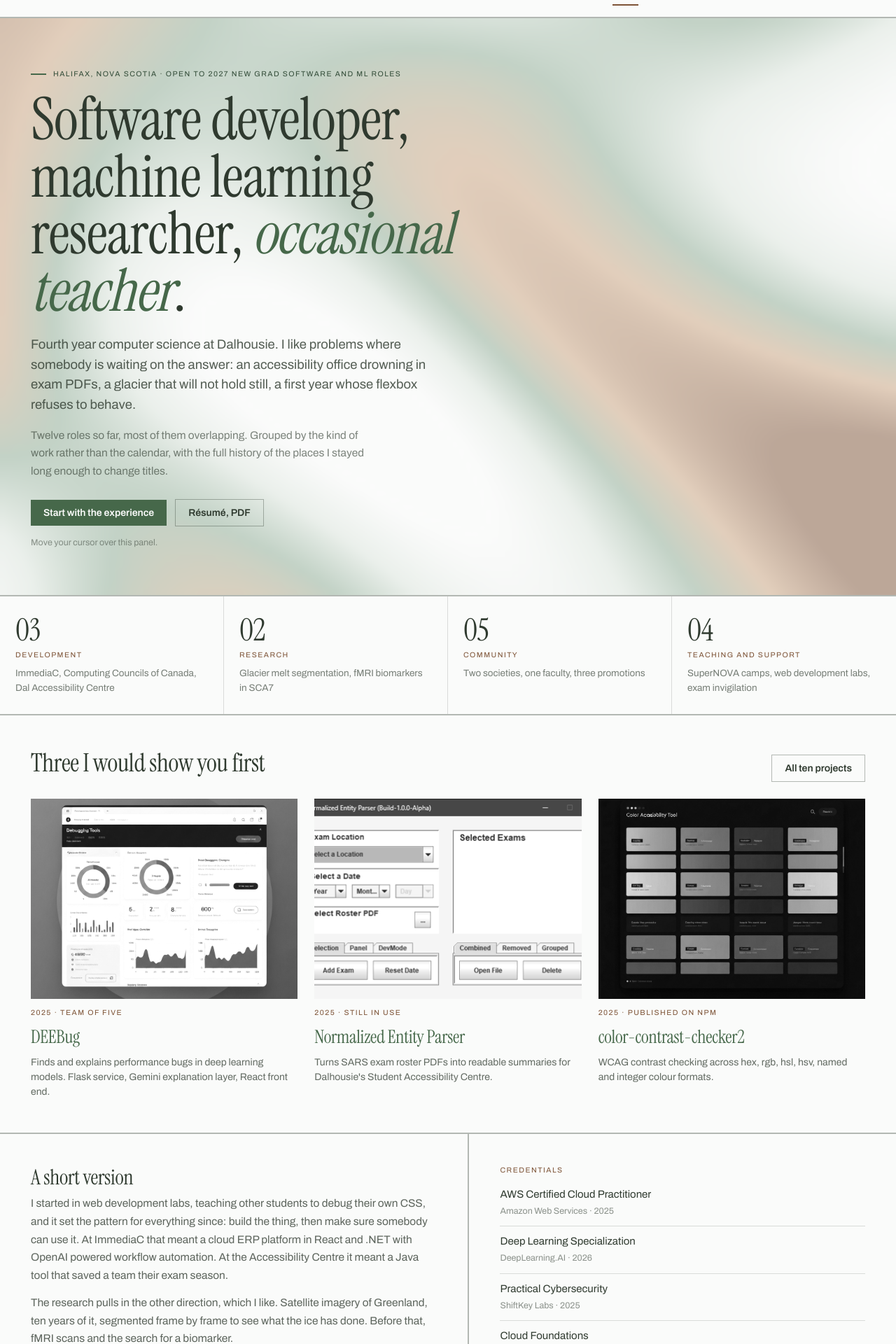
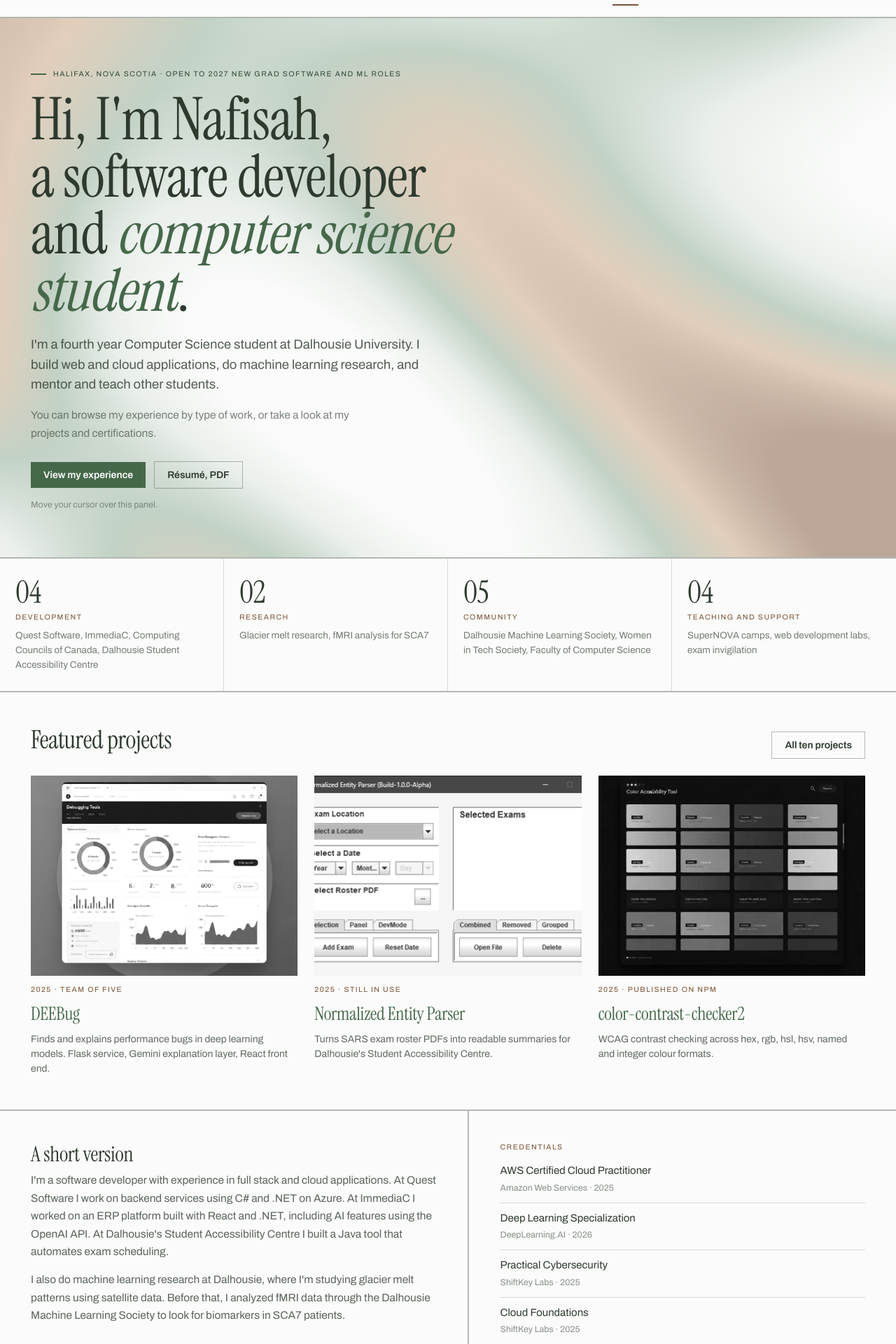
Before and after one commit to nafisahnubah/portfolio-website, a Next.js app: page / in a window 1280 px wide. Shown: the part 47-1967 px from the top of the page at 70% size. Built offline with nearby package versions, Linux system fonts and the light colour scheme.

Commit message:
Rewrite site copy in a plainer tone and add Quest and DMLS Secretary roles
Co-Authored-By: Claude Sonnet 5 <noreply@anthropic.com>

```diff
--- a/app/certifications/page.tsx
+++ b/app/certifications/page.tsx
@@ -66,14 +66,14 @@ export default function CertificationsPage() {
         <div className="max-w-[1400px] mx-auto px-4 sm:px-11 pt-14 pb-10">
           <div className="max-w-[820px]">
             <div className="kick" style={{ marginBottom: 14 }}>
-              Five credentials, all verifiable
+              Five certifications
             </div>
             <h1 className="ser text-5xl sm:text-6xl" style={{ lineHeight: 1, margin: "0 0 18px" }}>
               Certifications
             </h1>
             <p style={{ fontSize: 17, lineHeight: 1.6, color: "rgba(47,58,47,.78)", margin: 0 }}>
-              Cloud, deep learning and security, in the order I took them. Every row links to the issuer&apos;s own
-              verification page.
+              My cloud, deep learning and cybersecurity certifications. Each one links to the issuer&apos;s verification
+              page.
             </p>
           </div>
         </div>
--- a/app/contact/page.tsx
+++ b/app/contact/page.tsx
@@ -41,11 +41,11 @@ export default function ContactPage() {
               Halifax, Nova Scotia
             </div>
             <h1 className="ser text-5xl sm:text-6xl" style={{ lineHeight: 1, margin: "0 0 18px" }}>
-              Say hello
+              Get in touch
             </h1>
             <p style={{ fontSize: 17, lineHeight: 1.6, color: "rgba(47,58,47,.78)", margin: 0 }}>
-              If something here is useful to your team, or you just want to talk about glaciers, write to me. I
-              answer everything.
+              If you&apos;d like to talk about a role, a project, or anything else, send me a message and I&apos;ll get back
+              to you soon.
             </p>
           </div>
         </div>
@@ -59,10 +59,10 @@ export default function ContactPage() {
                 Sent
               </div>
               <p className="ser" style={{ fontSize: 28, margin: "0 0 8px" }}>
-                Thanks, message on its way.
+                Thanks for reaching out!
               </p>
               <p style={{ fontSize: 14.5, color: "rgba(47,58,47,.7)", margin: 0 }}>
-                I&apos;ll get back to you as soon as I can.
+                I&apos;ll get back to you soon.
               </p>
             </div>
           ) : (
@@ -93,9 +93,6 @@ export default function ContactPage() {
               <button type="submit" className="btnx btn-s" disabled={isSubmitting}>
                 {isSubmitting ? "Sending…" : "Send message"}
               </button>
-              <p style={{ fontSize: 12.5, color: "rgba(47,58,47,.55)", margin: "14px 0 0" }}>
-                Posts to Formspree, same endpoint as the current site.
-              </p>
             </form>
           )}
         </div>
--- a/app/experience/page.tsx
+++ b/app/experience/page.tsx
@@ -133,20 +133,34 @@ export default function ExperiencePage() {
         <div className="max-w-[1400px] mx-auto px-4 sm:px-11 pt-14 pb-10">
           <div className="max-w-[820px]">
             <div className="kick" style={{ marginBottom: 14 }}>
-              Twelve roles, 2024 to present
+              2024 to present
             </div>
             <h1 className="ser text-5xl sm:text-6xl" style={{ lineHeight: 1, margin: "0 0 18px" }}>
-              The work, in four stacks
+              Experience
             </h1>
             <p style={{ fontSize: 17, lineHeight: 1.6, color: "rgba(47,58,47,.78)", margin: 0 }}>
-              Grouped by the kind of work rather than the calendar. Where I held more than one title at the same place,
-              the whole progression is there. Click any role to open it.
+              My work and leadership experience, grouped by type. Where I&apos;ve held more than one role at the same
+              place, they&apos;re listed together. Click any role to see more details.
             </p>
           </div>
         </div>
       </div>
 
       <Stack n="01" label="Software development">
+        <OrgRow org="Quest Software" location="Remote · current">
+          <Role
+            title="Software Developer"
+            date="current"
+            current
+            desc="Backend development on the On Demand Audit team, part of a cloud based software as a service product."
+            bullets={[
+              "Develop backend software using C# and .NET",
+              "Work with Microsoft Azure, including Azure Functions, in a microservice architecture",
+              "Work in an Agile/Scrum team, contributing to development and to unit and integration testing",
+            ]}
+            tags={["C#", ".NET", "Azure", "Azure Functions", "Agile Scrum"]}
+          />
+        </OrgRow>
         <OrgRow org="ImmediaC" location="Halifax, NS · 2026">
           <Role
             title="Application Developer"
@@ -167,7 +181,7 @@ export default function ExperiencePage() {
             title="Software Developer"
             date="current"
             current
-            desc="Organisation website, internal dashboard, and the agentic AI that keeps the busywork off people's desks."
+            desc="Organisation website, internal dashboard, and AI tools that automate internal processes."
             bullets={[
               "Building the website and internal dashboard in Next.js and Node.js",
               "Wiring front end and back end into one scalable system",
@@ -239,7 +253,19 @@ export default function ExperiencePage() {
       </Stack>
 
       <Stack n="03" label="Community and leadership">
-        <OrgRow org="Dalhousie Machine Learning Society" location="Halifax, NS · 2024 to current" note="Promoted once" timelined>
+        <OrgRow org="Dalhousie Machine Learning Society" location="Halifax, NS · 2024 to current" note="Promoted twice" timelined>
+          <Role
+            title="Secretary"
+            date="current"
+            current
+            dotColor="var(--copper)"
+            timelined
+            bullets={[
+              "Help run the society's day to day operations and planning",
+              "Support the executive team with events and workshops",
+            ]}
+            tags={["Leadership", "Organization"]}
+          />
           <Role
             title="Events and Media Lead"
             date="current"
@@ -274,9 +300,10 @@ export default function ExperiencePage() {
             dotColor="var(--copper)"
             timelined
             bullets={[
-              "Host and coordinate events for women and non binary students in tech",
-              "Mentor students and keep the community a welcoming one",
-              "Run society operations and organisational planning",
+              "Led a mentorship program that connects students with industry mentors",
+              "Host networking and tech events for women and non binary students in tech",
+              "Mentor women and non binary students, and received the Helping Hands award for mentorship",
+              "Help run society operations and planning",
             ]}
             tags={["Leadership", "Mentorship", "Event coordination"]}
           />
@@ -345,7 +372,7 @@ export default function ExperiencePage() {
 
       <div className="max-w-[1400px] mx-auto px-4 sm:px-11 py-11 flex items-center justify-between gap-6 flex-wrap">
         <p className="ser text-2xl sm:text-3xl" style={{ margin: 0, maxWidth: "30ch" }}>
-          Next: the ten things I built along the way.
+          Next: take a look at my projects.
         </p>
         <Link href="/projects" className="btnx btn-s">
           Projects
--- a/app/page.tsx
+++ b/app/page.tsx
@@ -16,32 +16,30 @@ export default function HomePage() {
               <span>Halifax, Nova Scotia · open to 2027 new grad software and ML roles</span>
             </div>
             <h1 className="ser rise text-5xl sm:text-7xl lg:text-[84px]" style={{ lineHeight: 0.97, margin: "0 0 22px" }}>
-              Software developer,
+              Hi, I&apos;m Nafisah,
               <br />
-              machine learning
+              a software developer
               <br />
-              researcher, <em style={{ color: "var(--sage)" }}>occasional
+              and <em style={{ color: "var(--sage)" }}>computer science
               <br />
-              teacher</em>.
+              student</em>.
             </h1>
             <p
               className="rise"
               style={{ fontSize: 18.5, lineHeight: 1.55, maxWidth: "56ch", margin: "0 0 16px", color: "rgba(47,58,47,.82)" }}
             >
-              Fourth year computer science at Dalhousie. I like problems where somebody is waiting on the answer: an
-              accessibility office drowning in exam PDFs, a glacier that will not hold still, a first year whose
-              flexbox refuses to behave.
+              I&apos;m a fourth year Computer Science student at Dalhousie University. I build web and cloud
+              applications, do machine learning research, and mentor and teach other students.
             </p>
             <p
               className="rise"
               style={{ fontSize: 15.5, lineHeight: 1.65, maxWidth: "56ch", margin: "0 0 28px", color: "rgba(47,58,47,.62)" }}
             >
-              Twelve roles so far, most of them overlapping. Grouped by the kind of work rather than the calendar, with
-              the full history of the places I stayed long enough to change titles.
+              You can browse my experience by type of work, or take a look at my projects and certifications.
             </p>
             <div className="rise flex gap-3 items-center flex-wrap">
               <Link href="/experience" className="btnx btn-s">
-                Start with the experience
+                View my experience
               </Link>
               <a className="btnx btn-o" href="#resume">
                 Résumé, PDF
@@ -57,9 +55,9 @@ export default function HomePage() {
       <div className="w-full" style={{ borderBottom: "2px solid var(--rule)" }}>
         <div className="max-w-[1400px] mx-auto grid grid-cols-2 sm:grid-cols-4">
           {[
-            { n: "03", label: "Development", detail: "ImmediaC, Computing Councils of Canada, Dal Accessibility Centre" },
-            { n: "02", label: "Research", detail: "Glacier melt segmentation, fMRI biomarkers in SCA7" },
-            { n: "05", label: "Community", detail: "Two societies, one faculty, three promotions" },
+            { n: "04", label: "Development", detail: "Quest Software, ImmediaC, Computing Councils of Canada, Dalhousie Student Accessibility Centre" },
+            { n: "02", label: "Research", detail: "Glacier melt research, fMRI analysis for SCA7" },
+            { n: "05", label: "Community", detail: "Dalhousie Machine Learning Society, Women in Tech Society, Faculty of Computer Science" },
             { n: "04", label: "Teaching and support", detail: "SuperNOVA camps, web development labs, exam invigilation" },
           ].map((s, i) => {
             const borderClasses = [
@@ -92,7 +90,7 @@ export default function HomePage() {
         <div className="max-w-[1400px] mx-auto px-4 sm:px-11 py-12">
           <div className="flex items-baseline justify-between gap-5 flex-wrap mb-6">
             <h2 className="ser text-4xl" style={{ margin: 0 }}>
-              Three I would show you first
+              Featured projects
             </h2>
             <Link href="/projects" className="btnx btn-o">
               All ten projects
@@ -149,15 +147,15 @@ export default function HomePage() {
               A short version
             </h2>
             <p style={{ fontSize: 15.5, lineHeight: 1.65, color: "rgba(47,58,47,.78)", margin: "0 0 14px" }}>
-              I started in web development labs, teaching other students to debug their own CSS, and it set the
-              pattern for everything since: build the thing, then make sure somebody can use it. At ImmediaC that
-              meant a cloud ERP platform in React and .NET with OpenAI powered workflow automation. At the
-              Accessibility Centre it meant a Java tool that saved a team their exam season.
+              I&apos;m a software developer with experience in full stack and cloud applications. At Quest Software I
+              work on backend services using C# and .NET on Azure. At ImmediaC I worked on an ERP platform built
+              with React and .NET, including AI features using the OpenAI API. At Dalhousie&apos;s Student
+              Accessibility Centre I built a Java tool that automates exam scheduling.
             </p>
             <p style={{ fontSize: 15.5, lineHeight: 1.65, color: "rgba(47,58,47,.78)", margin: 0 }}>
-              The research pulls in the other direction, which I like. Satellite imagery of Greenland, ten years of
-              it, segmented frame by frame to see what the ice has done. Before that, fMRI scans and the search for
-              a biomarker.
+              I also do machine learning research at Dalhousie, where I&apos;m studying glacier melt patterns using
+              satellite data. Before that, I analyzed fMRI data through the Dalhousie Machine Learning Society to
+              look for biomarkers in SCA7 patients.
             </p>
           </div>
           <div className="px-4 sm:px-11 py-11">
@@ -185,7 +183,7 @@ export default function HomePage() {
               </div>
             ))}
             <Link href="/certifications" className="btnx btn-o" style={{ marginTop: 18 }}>
-              Verify any of these
+              View all certifications
             </Link>
           </div>
         </div>
--- a/app/projects/page.tsx
+++ b/app/projects/page.tsx
@@ -73,11 +73,10 @@ export default function ProjectsPage() {
               Ten projects, 2024 to 2025
             </div>
             <h1 className="ser text-5xl sm:text-6xl" style={{ lineHeight: 1, margin: "0 0 18px" }}>
-              Things I built
+              Projects
             </h1>
             <p style={{ fontSize: 17, lineHeight: 1.6, color: "rgba(47,58,47,.78)", margin: 0 }}>
-              Three that I would talk through in an interview, then the rest of the shelf. Screenshots are black and
-              white until you hover them.
+              A few of my main projects, followed by the rest. Screenshots are in grayscale until you hover over them.
             </p>
           </div>
         </div>
@@ -120,7 +119,7 @@ export default function ProjectsPage() {
             </h2>
             <p style={{ fontSize: 15.5, lineHeight: 1.6, color: "rgba(47,58,47,.78)", margin: "0 0 14px" }}>
               Exam roster PDFs in, grouped summaries out. Built with one other developer for Dalhousie&apos;s Student
-              Accessibility Centre, packaged as a Windows executable so nobody needed a terminal.
+              Accessibility Centre, packaged as a Windows executable.
             </p>
             <div className="flex flex-wrap gap-1.5" style={{ marginBottom: 16 }}>
               {["Java", "Swing GUI", "Apache PDFBox", "Launch4j"].map((t) => (
@@ -156,9 +155,9 @@ export default function ProjectsPage() {
               color-contrast-checker2
             </h2>
             <p style={{ fontSize: 15.5, lineHeight: 1.6, color: "rgba(47,58,47,.78)", margin: "0 0 14px" }}>
-              A small library that answers one question well: do these two colours pass WCAG. Relative luminance,
-              contrast ratios, AA, AAA and both large text variants, across hex, rgb, hsl, hsv, named and integer
-              inputs.
+              A lightweight npm package that checks whether two colors meet WCAG contrast guidelines at the AA and AAA
+              levels, including the large text variants. It supports hex, rgb, hsl, hsv, named and integer color
+              formats.
             </p>
             <div className="flex flex-wrap gap-1.5" style={{ marginBottom: 16 }}>
               {["JavaScript", "WCAG", "Accessibility", "npm"].map((t) => (
@@ -176,9 +175,9 @@ export default function ProjectsPage() {
 
       <div className="max-w-[1400px] mx-auto px-4 sm:px-11 py-11">
         <h2 className="ser text-3xl" style={{ margin: "0 0 6px" }}>
-          The rest of the shelf
+          More projects
         </h2>
-        <p style={{ fontSize: 14.5, color: "rgba(47,58,47,.6)", margin: "0 0 22px" }}>Seven more. Click one to open it.</p>
+        <p style={{ fontSize: 14.5, color: "rgba(47,58,47,.6)", margin: "0 0 22px" }}>Click a project to see more.</p>
 
         <Shelf
           first
@@ -243,18 +242,18 @@ export default function ProjectsPage() {
           year="2024"
           img="/simple-board-game-ui.png"
           alt="Board game simulation"
-          desc="Four piece types, each with its own movement rules, on a command driven board. Written to get object oriented design and command parsing right."
+          desc="Four piece types, each with its own movement rules, on a command driven board. Built to practice object oriented design and command parsing."
           tags={["Java", "OOP", "CLI"]}
           links={[{ label: "Code", href: "https://github.com/nafisahnubah/simple-board-game" }]}
         />
         <Shelf
           last
           title="This portfolio"
-          subtitle="Next.js, redesigned 2026"
+          subtitle="Personal portfolio site"
           year="2025"
           img="/portfolio.png"
           alt="Portfolio site"
-          desc="The site you are reading. Next.js and Tailwind, rebuilt in 2026 around a ruled editorial grid, keyboard reachable disclosure rows and a cursor reactive hero."
+          desc="My personal portfolio website, built with Next.js and Tailwind CSS to show my experience, projects, certifications and academic background."
           tags={["Next.js", "Tailwind CSS", "Accessibility"]}
           links={[{ label: "Code", href: "https://github.com/nafisahnubah/portfolio-website" }]}
         />
```
